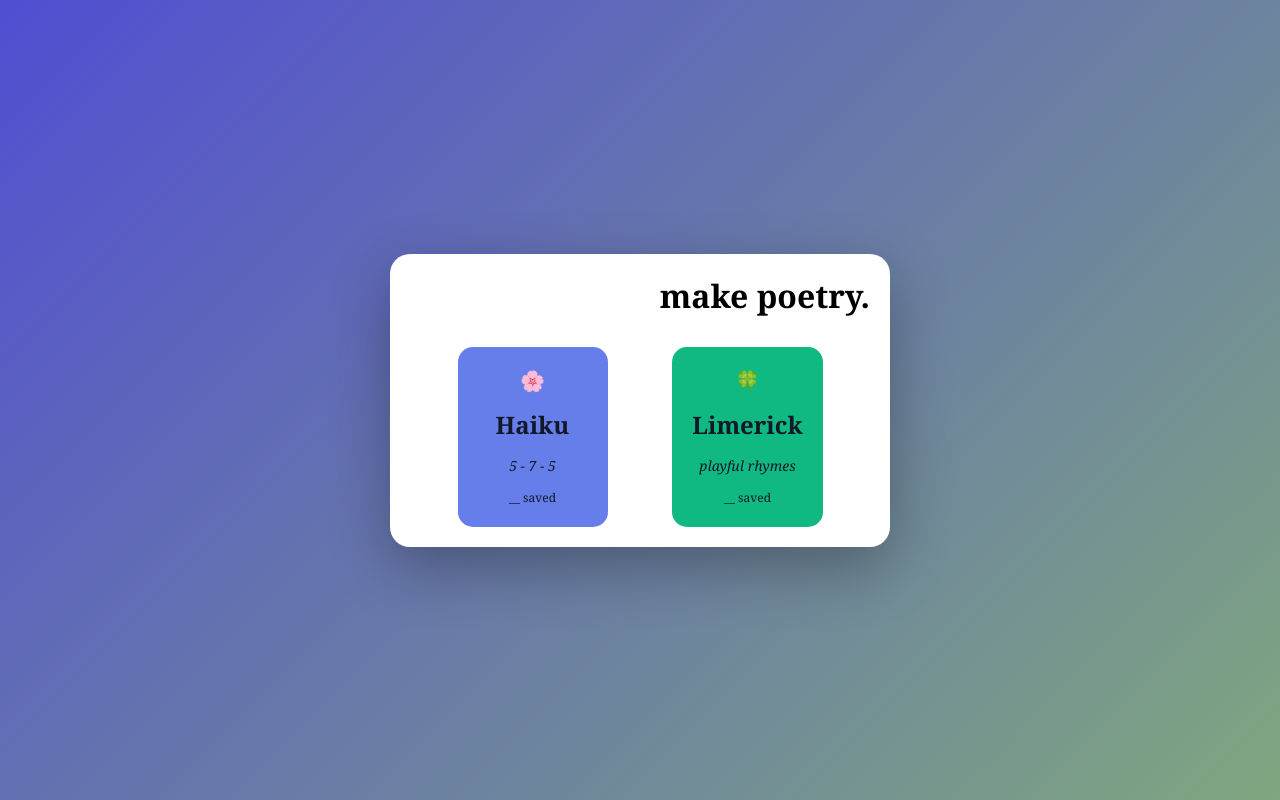
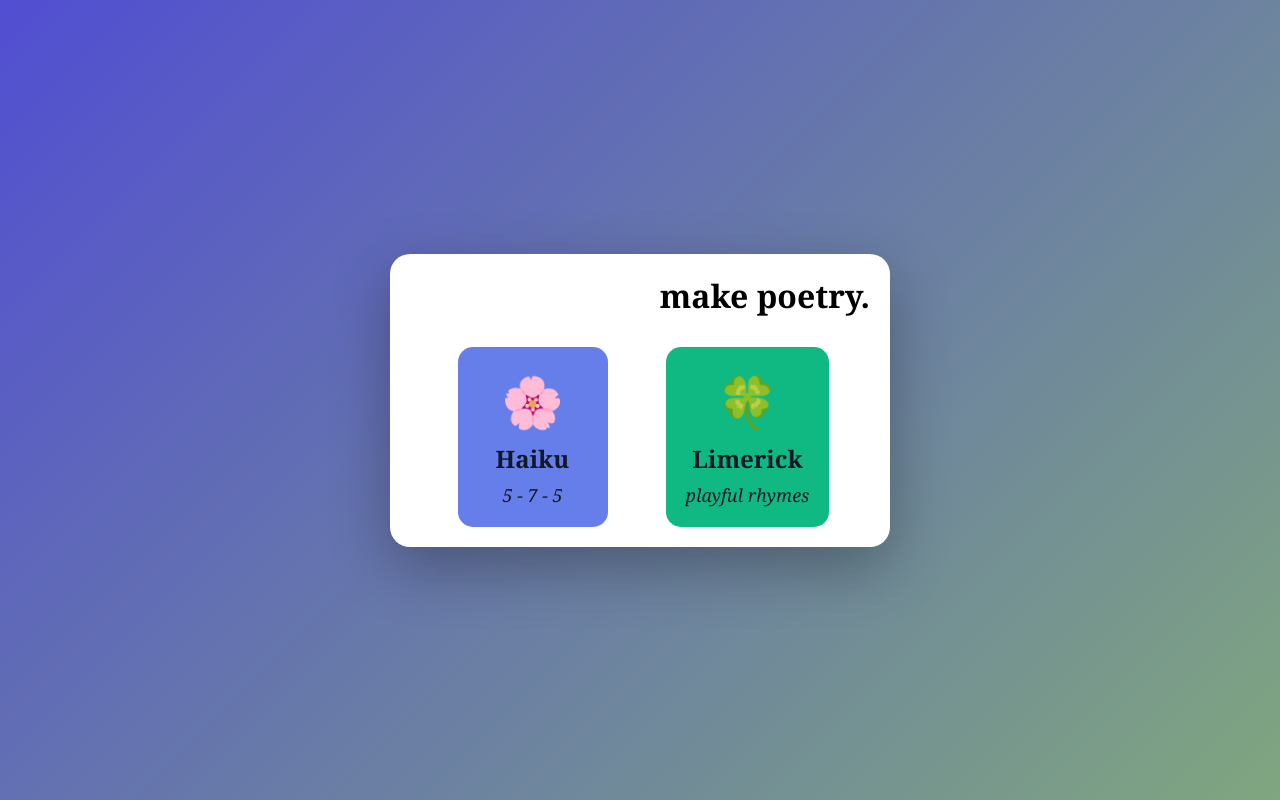
Before and after one commit to housemouse62/poetry-app, a React (Vite) app: page / in a window 1280 px wide. Built offline with nearby package versions, Linux system fonts and the light colour scheme.

Commit message:
center titles and enlarge symbols on cards and apps

```diff
--- a/src/components/PoetryLine.css
+++ b/src/components/PoetryLine.css
@@ -10,6 +10,11 @@
   margin-bottom: 8px;
 }
 
+header {
+  display: flex;
+  flex-direction: column;
+  align-items: center;
+}
 /* Haiku-style: syllable count badge above the textarea */
 .syllable-count {
   font-size: 0.9em;
--- a/src/routes/root.css
+++ b/src/routes/root.css
@@ -93,6 +93,9 @@ body {
   margin: 0;
 }
 
+.card-symbol {
+  font-size: 50px;
+}
 .card-title {
   font-size: 24px;
   font-weight: bold;
@@ -103,7 +106,7 @@ body {
 
 .card-tagline {
   color: #111827;
-  font-size: 14px;
+  font-size: 18px;
   font-weight: 400;
   font-style: italic;
 }
--- a/src/routes/root.jsx
+++ b/src/routes/root.jsx
@@ -14,18 +14,22 @@ export default function Root() {
           <div className="poem-cards">
             <Link to="/haiku" className="link">
               <div className="poem-card haiku">
-                <span aria-hidden="true">🌸</span>
+                <span aria-hidden="true" className="card-symbol">
+                  🌸
+                </span>
                 <p className="card-title">haiku</p>
                 <p className="card-tagline">5 - 7 - 5</p>
-                <p className="saved-count">__ saved</p>
+                {/* <p className="saved-count">__ saved</p> */}
               </div>
             </Link>
             <Link to="/limerick" className="link">
               <div className="poem-card limerick">
-                <span aria-hidden="true">🍀</span>
+                <span aria-hidden="true" className="card-symbol">
+                  🍀
+                </span>
                 <p className="card-title">limerick</p>
                 <p className="card-tagline">playful rhymes</p>
-                <p className="saved-count">__ saved</p>
+                {/* <p className="saved-count">__ saved</p> */}
               </div>
             </Link>
           </div>
```
